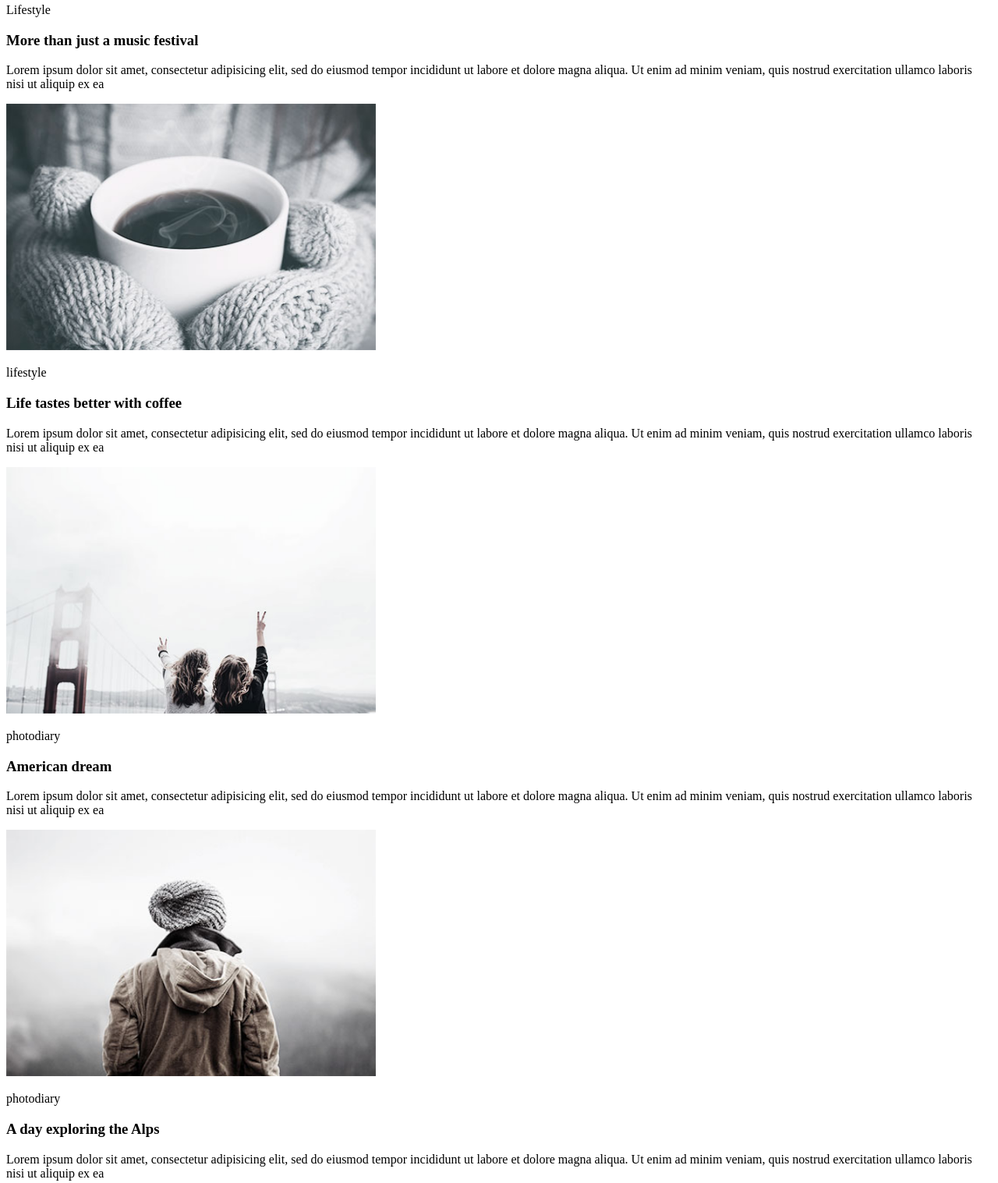
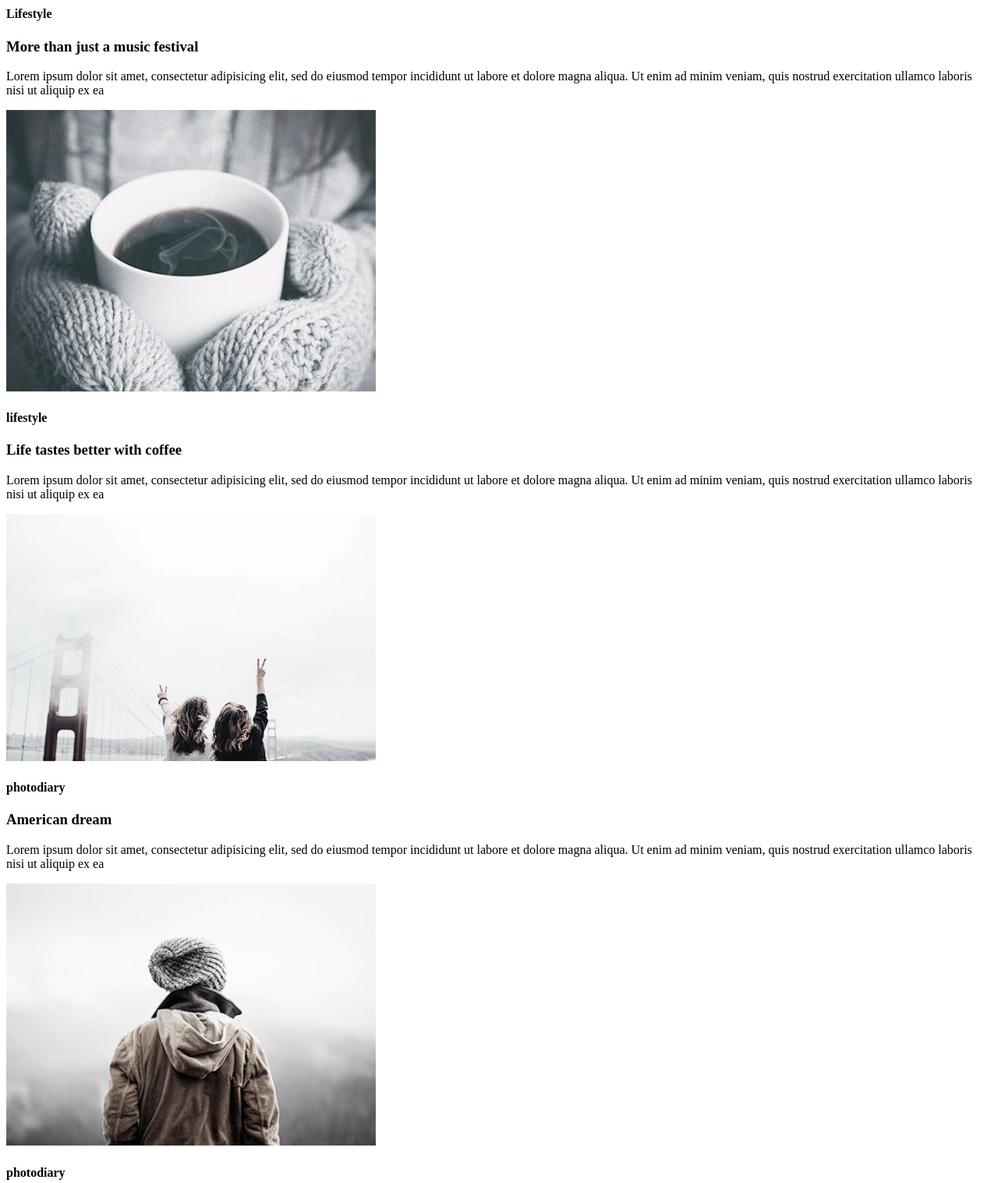
Before and after one commit to NelliPestych/goit-fe-course, a plain HTML site: page module-1/index.html in a window 1280 px wide. Shown: the part 436-1953 px from the top of the page at 78% size. Drawn offline with Linux system fonts and the light colour scheme.

Commit message:
homework with changes

```diff
--- a/module-1/index.html
+++ b/module-1/index.html
@@ -19,36 +19,42 @@
   </header>
   <main>
     <section>
-      <img src="./Безимени-0.jpg" alt="nice picture" width="474" height="316">
-      <p>Lifestyle</p>
+      <img src="img/Безимени-0.jpg" alt="nice picture">
+      <h4>Lifestyle</h4>
       <h3>More than just a music festival</h3>
       <p>Lorem ipsum dolor sit amet, consectetur adipisicing elit, sed do eiusmod tempor incididunt ut labore et
         dolore magna aliqua. Ut enim ad minim veniam, quis nostrud exercitation ullamco laboris nisi ut aliquip
         ex
         ea</p>
-      <img src="./Безимени-2.jpg" alt="nice picture" width="474" height="316">
-      <p>lifestyle</p>
+    </section>
+    <section>
+      <img src="img/Безимени-2.jpg" alt="nice picture" width="474">
+      <h4>lifestyle</h4>
       <h3>Life tastes better with coffee</h3>
       <p>Lorem ipsum dolor sit amet, consectetur adipisicing elit, sed do eiusmod tempor incididunt ut labore et
         dolore magna aliqua. Ut enim ad minim veniam, quis nostrud exercitation ullamco laboris nisi ut aliquip
         ex
         ea</p>
-      <img src="./Безимени-3.jpg" alt="nice picture" width="474" height="316">
-      <p>photodiary</p>
+    </section>
+    <section>
+      <img src="img/Безимени-3.jpg" alt="nice picture" width="474">
+      <h4>photodiary</h4>
       <h3>American dream</h3>
       <p>Lorem ipsum dolor sit amet, consectetur adipisicing elit, sed do eiusmod tempor incididunt ut labore et
         dolore magna aliqua. Ut enim ad minim veniam, quis nostrud exercitation ullamco laboris nisi ut aliquip
         ex
         ea</p>
-      <img src="./Безимени-1.jpg" alt="nice picture" width="474" height="316">
-      <p>photodiary</p>
+    </section>
+    <section>
+      <img src="img/Безимени-1.jpg" alt="nice picture" width="474">
+      <h4>photodiary</h4>
       <h3>A day exploring the Alps</h3>
       <p>Lorem ipsum dolor sit amet, consectetur adipisicing elit, sed do eiusmod tempor incididunt ut labore et
         dolore magna aliqua. Ut enim ad minim veniam, quis nostrud exercitation ullamco laboris nisi ut aliquip
         ex
         ea</p>
-      <button>Load more</button>
     </section>
+    <button>Load more</button>
   </main>
 </body>
 </html>
```
Also changed, not shown: module-1/img/Безимени-0.jpg (renamed from module-1/Безимени-0.jpg), module-1/img/Безимени-1.jpg (renamed from module-1/Безимени-1.jpg), module-1/img/Безимени-2.jpg (renamed from module-1/Безимени-2.jpg), module-1/img/Безимени-3.jpg (renamed from module-1/Безимени-3.jpg).
